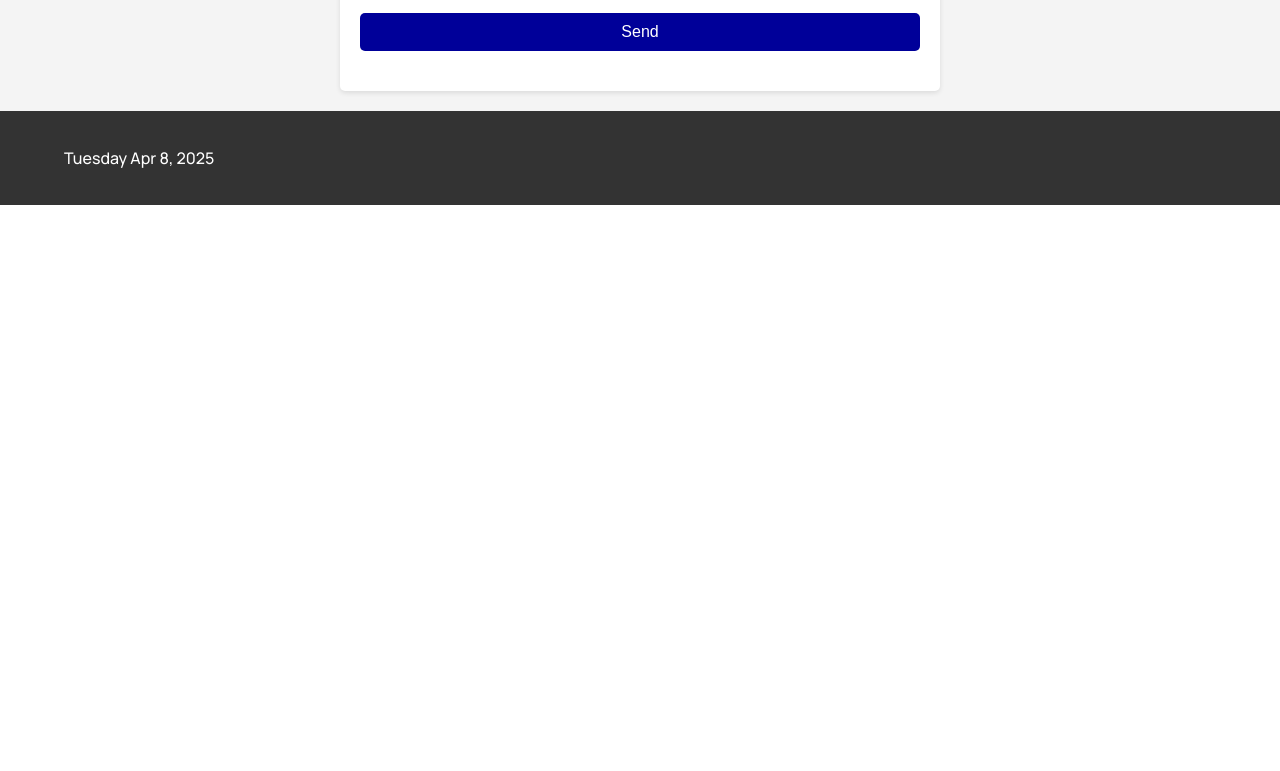
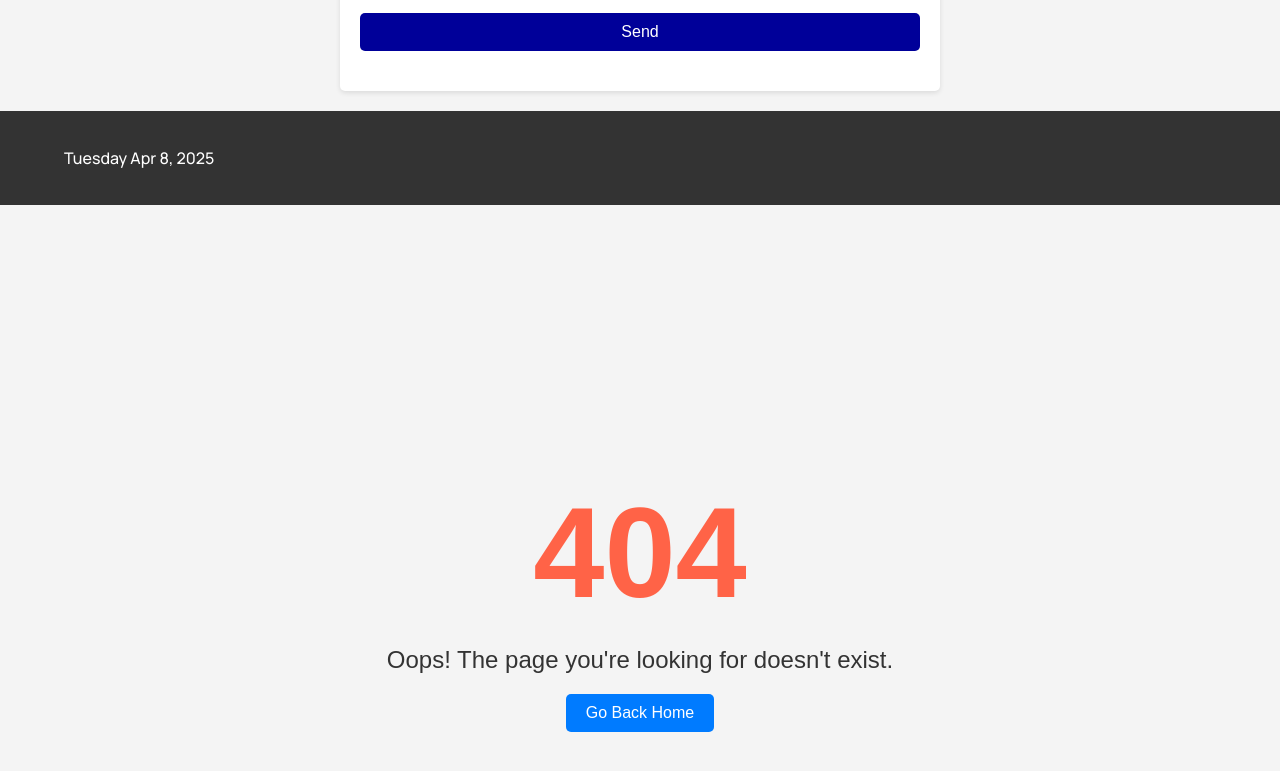
Before and after one commit to kironroy/kironroy-react, a React (Create React App) app: page / in a window 1280 px wide. Shown: the part 1977-2748 px from the top of the page. Before the commit the page ends 2182 px from the top, so only its background shows below. Built offline with nearby package versions, Linux system fonts and the light colour scheme.

Commit message:
404
- created a 404 error page

```diff
--- a/src/App.js
+++ b/src/App.js
@@ -5,6 +5,7 @@ import About from "./components/About";
 import Contact from "./components/Contact";
 import BackToTop from "./components/BackToTop";
 import Footer from "./components/Footer";
+import ErrorPage from "./components/404";
 import "./App.css";
 
 function App() {
@@ -18,6 +19,7 @@ function App() {
       </main>
       <Footer />
       <BackToTop />
+      <ErrorPage />
     </div>
   );
 }
--- /dev/null
+++ b/src/components/404.js
@@ -0,0 +1,60 @@
+import React from "react";
+// import "./ErrorPage.css"; // Optional: Add your styles in this CSS file.
+
+const ErrorPage = () => {
+  return (
+    <div style={styles.container}>
+      <div style={styles.errorContainer}>
+        <div style={styles.errorCode}>404</div>
+        <div style={styles.errorMessage}>
+          Oops! The page you're looking for doesn't exist.
+        </div>
+        <a href="https://kironroyreact.netlify.app/" style={styles.homeButton}>
+          Go Back Home
+        </a>
+      </div>
+    </div>
+  );
+};
+
+// Inline styles (you can also move these to an external CSS file)
+const styles = {
+  container: {
+    margin: 0,
+    padding: 0,
+    display: "flex",
+    justifyContent: "center",
+    alignItems: "center",
+    height: "100vh",
+    backgroundColor: "#f4f4f4",
+    fontFamily: "Arial, sans-serif",
+    color: "#333",
+  },
+  errorContainer: {
+    textAlign: "center",
+  },
+  errorCode: {
+    fontSize: "8rem",
+    fontWeight: "bold",
+    color: "#ff6347",
+  },
+  errorMessage: {
+    fontSize: "1.5rem",
+    margin: "20px 0",
+  },
+  homeButton: {
+    display: "inline-block",
+    padding: "10px 20px",
+    fontSize: "1rem",
+    color: "#fff",
+    backgroundColor: "#007bff",
+    textDecoration: "none",
+    borderRadius: "5px",
+    transition: "background-color 0.3s ease",
+    hover: {
+      backgroundColor: "#0056b3",
+    },
+  },
+};
+
+export default ErrorPage;
```
